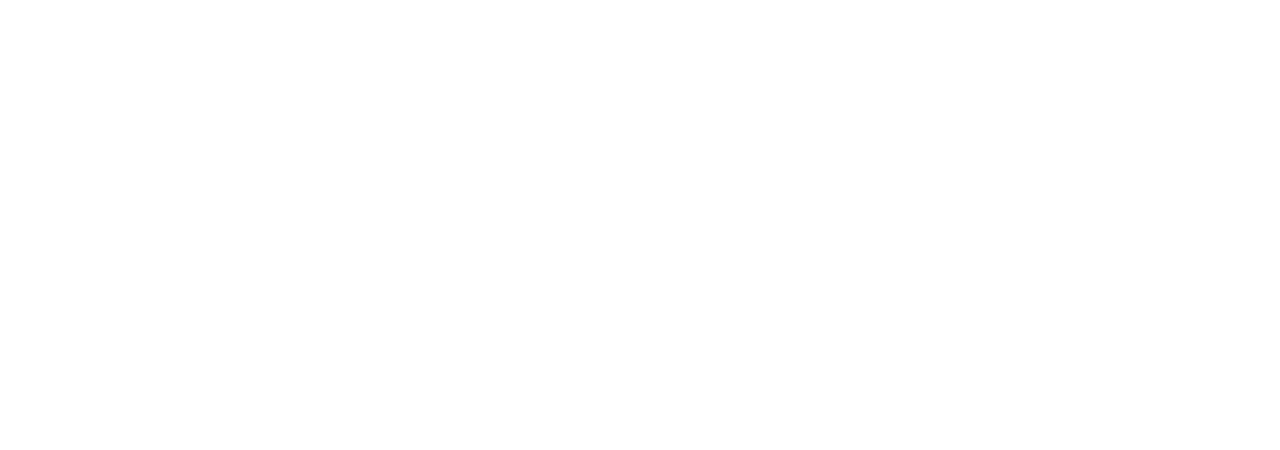
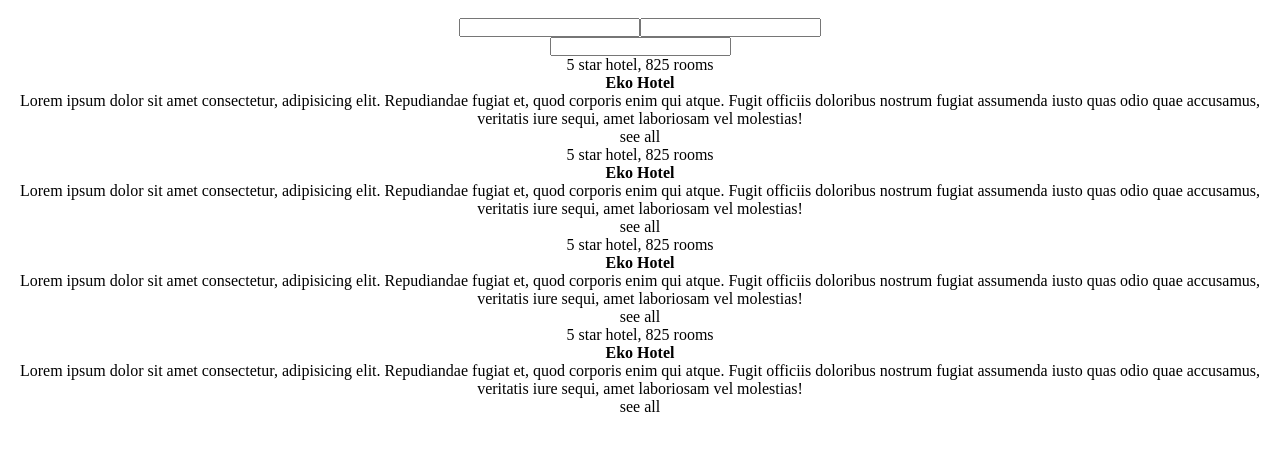
Before and after one commit to Dev2gether-grow2gether/Flight-booking-system, a React (Vite) app: page /bookit/flights/home in a window 1280 px wide. Before the commit this address had no page. Shown: the top 450 px of the page. Built offline with nearby package versions, Linux system fonts and the light colour scheme.

Commit message:
update
added the home page for the hotela and flight and Tours

Feat

created the header and footer component, created the hostel box detail component

```diff
--- a/src/App.jsx
+++ b/src/App.jsx
@@ -1,6 +1,7 @@
 import { useState } from 'react'
 import { BrowserRouter as Router, Routes, Route } from "react-router-dom"
 import './App.css'
+import Home from './Pages/Homepage/home'
 import WelcomePage from './Pages/WelcomePage'
 
 function App ()
@@ -15,6 +16,9 @@
           <Route exact path="/" element={
             <WelcomePage />
           } />
+          <Route exact path="/bookit/flights/home" element={
+            <Home />
+          } />
         </Routes>
       </Router>
     </div>
--- /dev/null
+++ b/src/Pages/Homepage/Home.jsx
@@ -0,0 +1,26 @@
+import React from 'react'
+import Header from '../../components/Header'
+import HotelBox from '../../components/HotelBox'
+
+export default function Home ()
+{
+ return (
+  <div>
+   <Header />
+   <section>
+
+    <div>
+<HotelBox />
+<HotelBox />
+<HotelBox />
+<HotelBox />
+    </div>
+
+   </section>
+
+
+
+
+  </div>
+ )
+}
--- a/src/Pages/WelcomePage.jsx
+++ b/src/Pages/WelcomePage.jsx
@@ -67,6 +67,17 @@
   )
  } )
 
+ const slideIt = ( page ) =>
+ {
+  var slider = document.querySelector( '.welcome-page-container' );
+  var slide = document.querySelectorAll( '.slides' );
+
+  slide[ page ].style.marginLeft = "-100vw";
+  currentSlide = ( currentSlide + 1 ) % slide.length;
+  slide[ currentSlide ].style.marginLeft = "0px";
+ }
+
+
  const Logo = ( { slideLogo, cls } ) =>
  {
   return <img draggable={ false } onDragStart={ ( event ) => event.preventDefault() } className={ cls } src={ slideLogo } />
@@ -76,7 +87,9 @@
  {
   return (
    <div className='pignation'>
-    <span className={ num == 0 ? "active" : "inactive" }></span>
+    <span className={ num == 0 ? "active" : "inactive" }
+
+    ></span>
     <span className={ num == 1 ? "active" : "inactive" }></span>
     <span className={ num == 2 ? "active" : "inactive" }></span>
    </div>
--- a/src/Pages/welcomePage.css
+++ b/src/Pages/welcomePage.css
@@ -222,14 +222,14 @@
 }
 
 .slide3 #info-text {
- width: 90%;
+ width: 80%;
  height: 25%;
  border-radius: 50%;
  /* border: 1px red solid; */
  display: flex;
- justify-content: center;
+ justify-content:left;
  align-items: center;
- font-size: 40px;
+ font-size: 30px;
  color: #0D6FCADE;
  background: rgba(233, 230, 230, 0.37);
  font-weight: 400;
@@ -237,7 +237,7 @@
 
 .slide3 form {
  width: 90%;
- height: 30%;
+ height: 40%;
  /* border-radius: 50%; */
  /* border: 1px red solid; */
  display: flex;
--- /dev/null
+++ b/src/components/Header.jsx
@@ -0,0 +1,23 @@
+import React from 'react'
+
+export default function Header ()
+{
+ return (
+  <header id="home-header">
+   <img src="" alt="" id="bookit-logo" />
+   <nav>
+    <div id="header-search-container">
+     <input type="img" />
+     <input type="search" />
+    </div>
+    <div id="tabs">
+     <div></div>
+     <div></div>
+     <div></div>
+     <input type="img" />
+
+    </div>
+   </nav>
+  </header>
+ )
+}
--- /dev/null
+++ b/src/components/HotelBox.jsx
@@ -0,0 +1,24 @@
+import React from 'react'
+
+export default function HotelBox ()
+{
+ return (
+  <div className="flight">
+   <div>
+    <img src="" alt="" />
+    <span>
+     5 star hotel, 825 rooms </span>
+   </div>
+   <div className="flight-info">
+    <h4 className="title">
+     Eko Hotel</h4>
+    <p className='details'>
+     Lorem ipsum dolor sit amet consectetur, adipisicing elit. Repudiandae fugiat et, quod corporis enim qui atque. Fugit officiis doloribus nostrum fugiat assumenda iusto quas odio quae accusamus, veritatis iure sequi, amet laboriosam vel molestias!
+    </p>
+    <span>
+     see all</span>
+   </div>
+
+  </div>
+ )
+}
```
Also changed, not shown: src/components/Footer.jsx (added, +31 -0 lines), src/Pages/Homepage/home.css (added).
